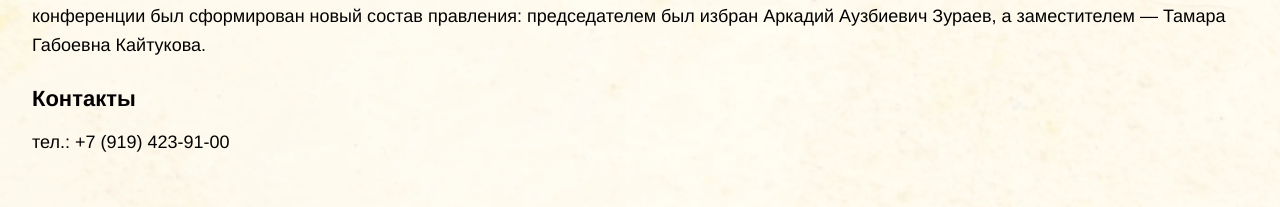
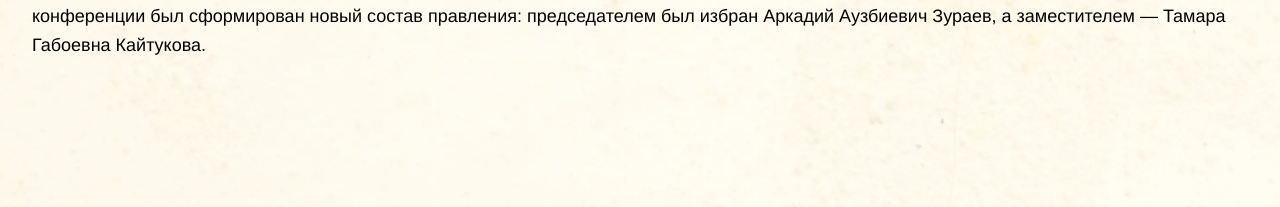
Before and after one commit to AmletixQ/nomaran, a Next.js app: page /about in a window 1280 px wide. Shown: the part 1733-1940 px from the top of the page. Built offline with nearby package versions, Linux system fonts and the light colour scheme.

Commit message:
fix: remove the new contacts block from about page

```diff
--- a/src/app/about/page.tsx
+++ b/src/app/about/page.tsx
@@ -132,12 +132,7 @@ export default function AboutPage() {
                   заместителем — Тамара Габоевна Кайтукова.
                 </p>
               </article>
-              <article className="flex flex-col gap-4 pt-4">
-                <h5 className="text-[18px] md:text-[22px]">Контакты</h5>
-                <p>
-                  <a href="tel:+79194239100">тел.: +7 (919) 423-91-00</a>
-                </p>
-              </article>
+
             </div>
           </div>
         </article>
```
